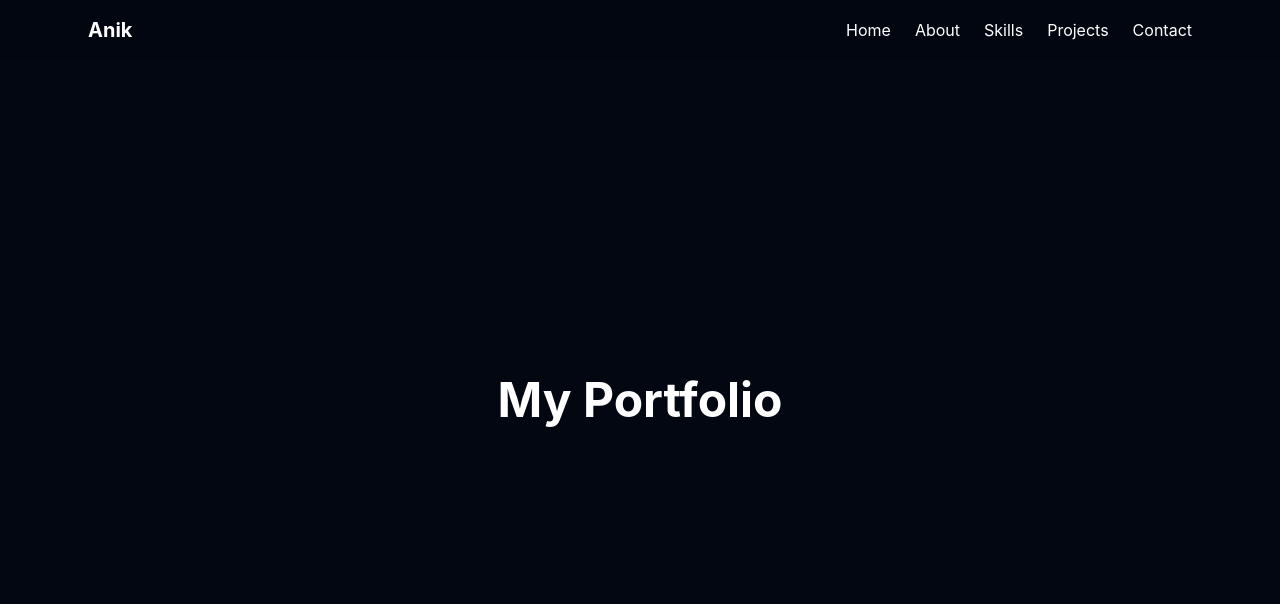
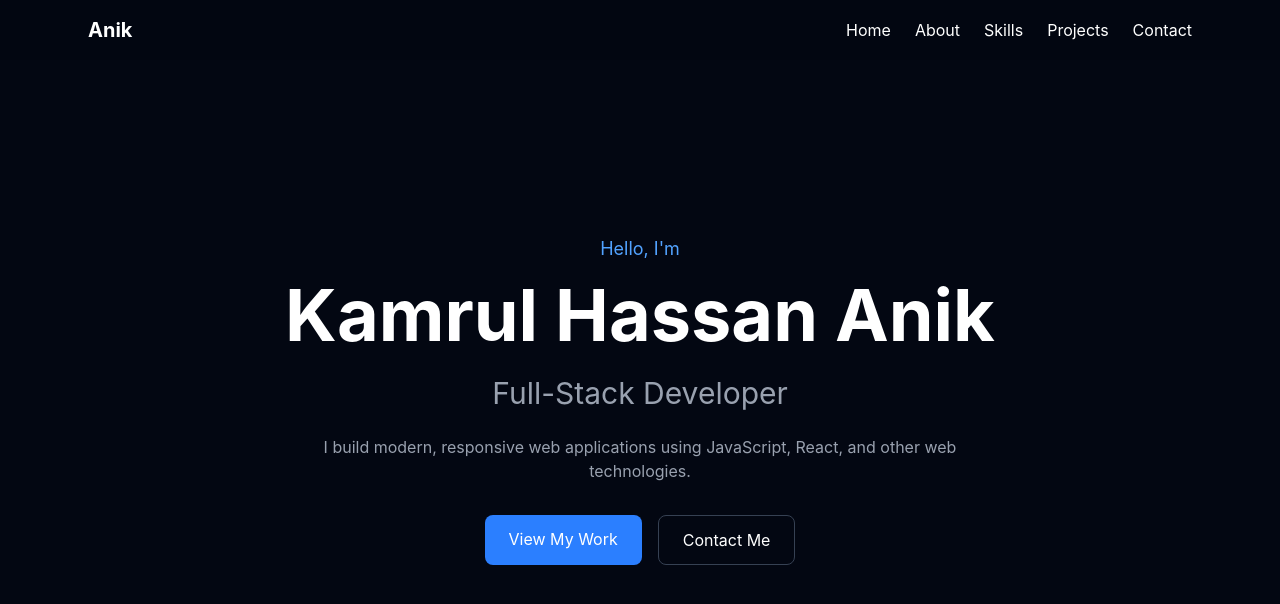
Before and after one commit to kh-anik26/kh-anik26.github.io, a React app: page / in a window 1280 px wide. Shown: the top 604 px of the page. Built offline with nearby package versions, Linux system fonts and the light colour scheme; the HTML template or start-up script is replaced by a standard one.

Commit message:
add my update

```diff
--- a/src/App.jsx
+++ b/src/App.jsx
@@ -1,4 +1,5 @@
 import Navbar from "./components/Navbar.jsx";
+import Hero from "./components/Hero.jsx";
 
 function App() {
 
@@ -7,11 +8,7 @@ function App() {
       <Navbar />
 
       <main>
-        <section className="min-h-screen flex items-center justify-center">
-          <h1 className="text-5xl font-bold">
-            My Portfolio
-          </h1>
-        </section>
+        <Hero />
       </main>
     </div>
   )
--- /dev/null
+++ b/src/components/Hero.jsx
@@ -0,0 +1,50 @@
+function Hero() {
+  const name = "Kamrul Hassan Anik";
+  const role = "Full-Stack Developer";
+
+  return (
+    <section
+      id="home"
+      className="min-h-screen flex items-center justify-center px-6"
+    >
+      <div className="max-w-4xl text-center">
+
+        <p className="text-blue-400 text-lg mb-4">
+          Hello, I'm
+        </p>
+
+        <h1 className="text-5xl md:text-7xl font-bold mb-6">
+          {name}
+        </h1>
+
+        <h2 className="text-2xl md:text-3xl text-gray-400 mb-6">
+          {role}
+        </h2>
+
+        <p className="text-gray-400 max-w-2xl mx-auto mb-8">
+          I build modern, responsive web applications using
+          JavaScript, React, and other web technologies.
+        </p>
+
+        <div className="flex justify-center gap-4">
+          <a
+            href="#projects"
+            className="px-6 py-3 bg-blue-500 rounded-lg hover:bg-blue-600 transition-colors"
+          >
+            View My Work
+          </a>
+
+          <a
+            href="#contact"
+            className="px-6 py-3 border border-gray-700 rounded-lg hover:bg-gray-800 transition-colors"
+          >
+            Contact Me
+          </a>
+        </div>
+
+      </div>
+    </section>
+  );
+}
+
+export default Hero;
```
